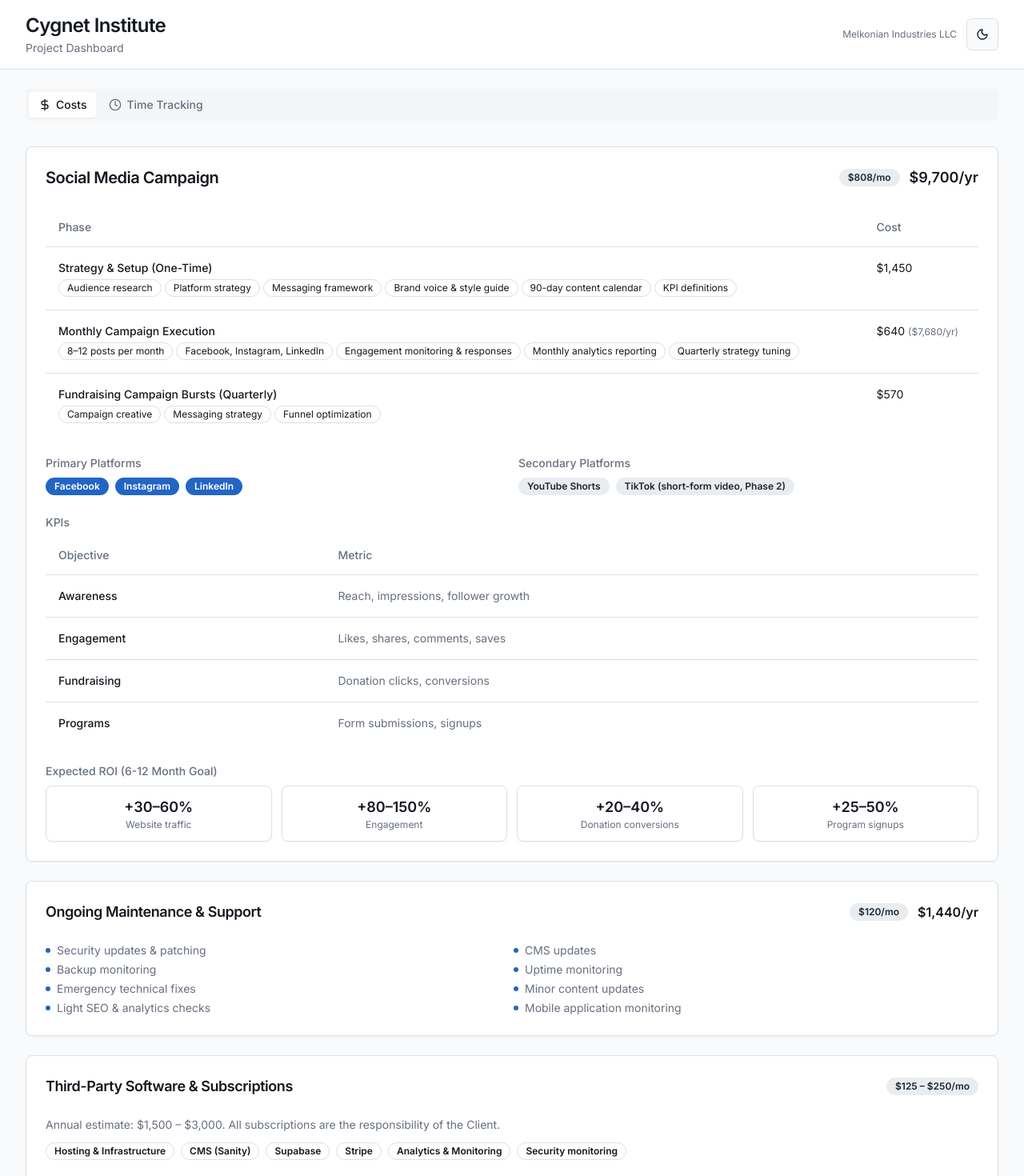
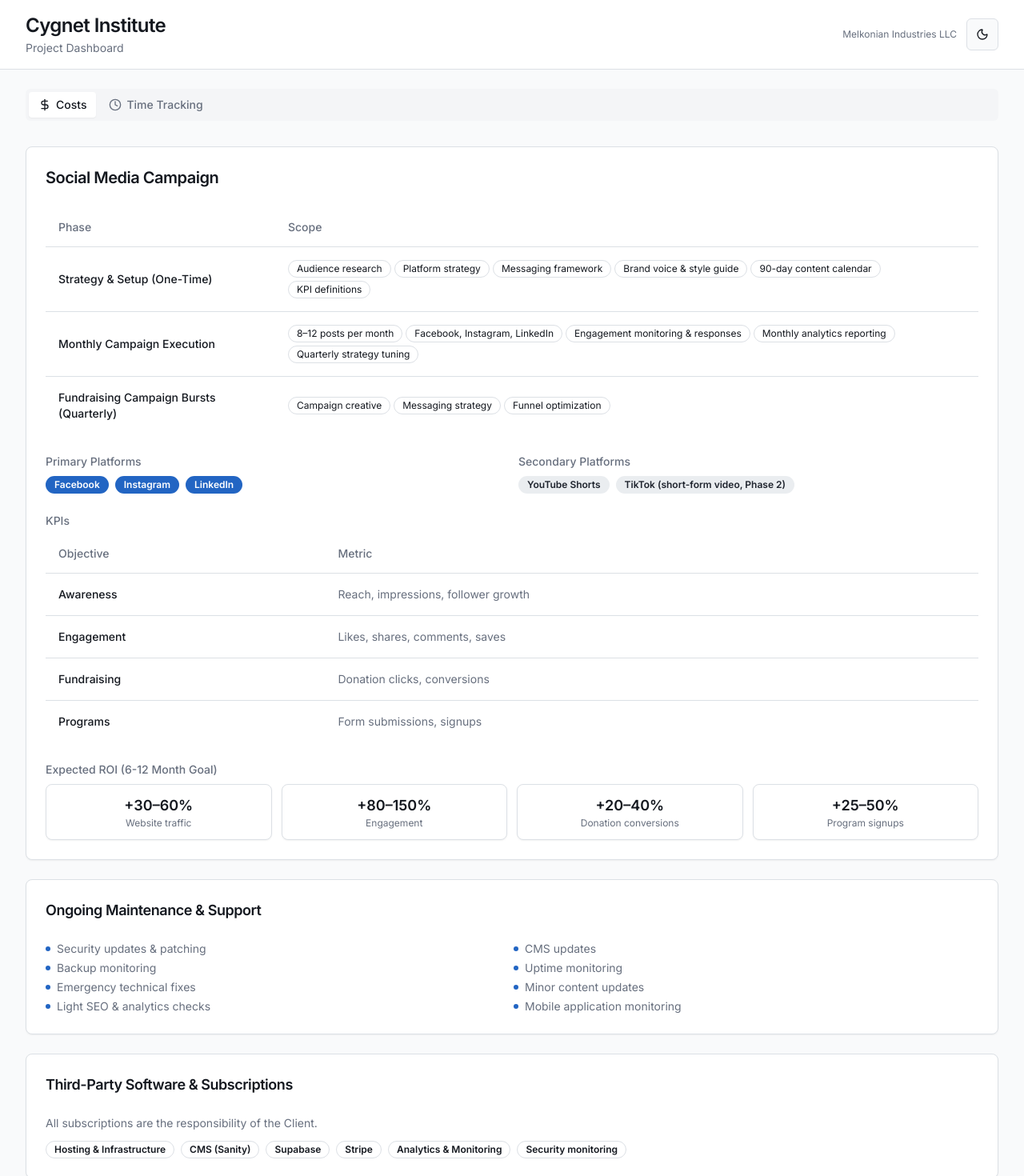
Before and after one commit to davemelk100/time-trackings, a Next.js app: page / in a window 1280 px wide. Shown: the top 1470 px of the page at 80% size. Built offline with nearby package versions, Linux system fonts and the light colour scheme.

Commit message:
refactor: remove all price references from key sections\n\nStrip currency badges, cost columns, and rate displays from\ncosts and time tracking sections.

```diff
--- a/components/costs-section.tsx
+++ b/components/costs-section.tsx
@@ -14,31 +14,13 @@ import {
   thirdPartyCosts,
 } from "@/lib/project-data"
 
-function formatCurrency(n: number) {
-  return new Intl.NumberFormat("en-US", {
-    style: "currency",
-    currency: "USD",
-    minimumFractionDigits: 0,
-  }).format(n)
-}
-
 export function CostsSection() {
   return (
     <div className="flex flex-col gap-6">
       {/* Social Media Campaign */}
       <Card>
         <CardHeader>
-          <div className="flex flex-col gap-2 sm:flex-row sm:items-center sm:justify-between">
           <CardTitle className="text-xl">Social Media Campaign</CardTitle>
-            <div className="flex items-center gap-3">
-              <Badge variant="secondary">
-                {formatCurrency(socialMediaCampaign.effectiveMonthly)}/mo
-              </Badge>
-              <span className="text-lg font-semibold">
-                {formatCurrency(socialMediaCampaign.totalAnnual)}/yr
-              </span>
-            </div>
-          </div>
         </CardHeader>
         <CardContent className="flex flex-col gap-6">
           {/* Phases */}
@@ -46,15 +28,16 @@ export function CostsSection() {
             <TableHeader>
               <TableRow>
                 <TableHead>Phase</TableHead>
-                <TableHead>Cost</TableHead>
+                <TableHead>Scope</TableHead>
               </TableRow>
             </TableHeader>
             <TableBody>
               {socialMediaCampaign.phases.map((p) => (
                 <TableRow key={p.name}>
                   <TableCell>
-                    <div className="flex flex-col gap-1">
                     <span className="font-medium">{p.name}</span>
+                  </TableCell>
+                  <TableCell>
                     <div className="flex flex-wrap gap-1">
                       {p.scope.map((s) => (
                         <Badge
@@ -66,15 +49,6 @@ export function CostsSection() {
                         </Badge>
                       ))}
                     </div>
-                    </div>
-                  </TableCell>
-                  <TableCell className="whitespace-nowrap align-top">
-                    {formatCurrency(p.cost)}
-                    {p.annualCost && (
-                      <span className="ml-1 text-xs text-muted-foreground">
-                        ({formatCurrency(p.annualCost)}/yr)
-                      </span>
-                    )}
                   </TableCell>
                 </TableRow>
               ))}
@@ -141,7 +115,7 @@ export function CostsSection() {
             </h4>
             <div className="flex flex-wrap gap-3">
               {socialMediaCampaign.expectedROI.map((r) => (
-                <Card key={r.metric} className="flex-1 min-w-[140px]">
+                <Card key={r.metric} className="min-w-[140px] flex-1">
                   <CardContent className="p-3 text-center">
                     <p className="text-lg font-semibold">{r.goal}</p>
                     <p className="text-xs text-muted-foreground">{r.metric}</p>
@@ -156,19 +130,9 @@ export function CostsSection() {
       {/* Maintenance */}
       <Card>
         <CardHeader>
-          <div className="flex flex-col gap-2 sm:flex-row sm:items-center sm:justify-between">
           <CardTitle className="text-lg">
             Ongoing Maintenance & Support
           </CardTitle>
-            <div className="flex items-center gap-3">
-              <Badge variant="secondary">
-                {formatCurrency(maintenance.monthlyFee)}/mo
-              </Badge>
-              <span className="font-semibold">
-                {formatCurrency(maintenance.annualFee)}/yr
-              </span>
-            </div>
-          </div>
         </CardHeader>
         <CardContent>
           <ul className="grid grid-cols-1 gap-1 sm:grid-cols-2">
@@ -185,26 +149,16 @@ export function CostsSection() {
         </CardContent>
       </Card>
 
-      {/* Third-Party Costs */}
+      {/* Third-Party Software */}
       <Card>
         <CardHeader>
-          <div className="flex flex-col gap-2 sm:flex-row sm:items-center sm:justify-between">
           <CardTitle className="text-lg">
             Third-Party Software & Subscriptions
           </CardTitle>
-            <div className="flex items-center gap-3">
-              <Badge variant="secondary">
-                {formatCurrency(thirdPartyCosts.monthlyRange.low)} –{" "}
-                {formatCurrency(thirdPartyCosts.monthlyRange.high)}/mo
-              </Badge>
-            </div>
-          </div>
         </CardHeader>
         <CardContent>
           <p className="mb-3 text-sm text-muted-foreground">
-            Annual estimate: {formatCurrency(thirdPartyCosts.annualRange.low)} –{" "}
-            {formatCurrency(thirdPartyCosts.annualRange.high)}. All subscriptions
-            are the responsibility of the Client.
+            All subscriptions are the responsibility of the Client.
           </p>
           <div className="flex flex-wrap gap-2">
             {thirdPartyCosts.categories.map((c) => (
--- a/components/time-tracking-section.tsx
+++ b/components/time-tracking-section.tsx
@@ -2,7 +2,6 @@
 
 import { useState, useEffect, useCallback } from "react"
 import { Card, CardContent, CardHeader, CardTitle } from "@/components/ui/card"
-import { Badge } from "@/components/ui/badge"
 import { Button } from "@/components/ui/button"
 import { Input } from "@/components/ui/input"
 import { Label } from "@/components/ui/label"
@@ -52,14 +51,6 @@ function saveEntries(entries: TimeEntry[]) {
   localStorage.setItem(STORAGE_KEY, JSON.stringify(entries))
 }
 
-function formatCurrency(n: number) {
-  return new Intl.NumberFormat("en-US", {
-    style: "currency",
-    currency: "USD",
-    minimumFractionDigits: 2,
-  }).format(n)
-}
-
 const emptyEntry: Omit<TimeEntry, "id"> = {
   date: "",
   timeRange: "",
@@ -87,7 +78,6 @@ export function TimeTrackingSection() {
   }, [])
 
   const totalHours = entries.reduce((sum, e) => sum + e.totalHours, 0)
-  const totalCost = totalHours * timeTrackingMeta.rate
 
   function openAdd() {
     setEditingEntry(null)
@@ -161,12 +151,6 @@ export function TimeTrackingSection() {
               </span>
             </div>
             <div className="flex flex-col gap-0.5">
-              <span className="text-xs text-muted-foreground">Rate</span>
-              <span className="text-sm font-medium">
-                ${timeTrackingMeta.rate}/hr
-              </span>
-            </div>
-            <div className="flex flex-col gap-0.5">
               <span className="text-xs text-muted-foreground">
                 Reporting Period
               </span>
@@ -179,7 +163,7 @@ export function TimeTrackingSection() {
       </Card>
 
       {/* Summary cards */}
-      <div className="grid grid-cols-1 gap-4 sm:grid-cols-3">
+      <div className="grid grid-cols-1 gap-4 sm:grid-cols-2">
         <Card>
           <CardContent className="p-4 text-center">
             <p className="text-2xl font-bold">{entries.length}</p>
@@ -190,14 +174,6 @@ export function TimeTrackingSection() {
           <CardContent className="p-4 text-center">
             <p className="text-2xl font-bold">{totalHours.toFixed(2)}</p>
             <p className="text-sm text-muted-foreground">Total Hours</p>
-          </CardContent>
-        </Card>
-        <Card>
-          <CardContent className="p-4 text-center">
-            <p className="text-2xl font-bold">{formatCurrency(totalCost)}</p>
-            <p className="text-sm text-muted-foreground">
-              Total Cost @ ${timeTrackingMeta.rate}/hr
-            </p>
           </CardContent>
         </Card>
       </div>
@@ -223,7 +199,7 @@ export function TimeTrackingSection() {
                     colSpan={6}
                     className="py-8 text-center text-muted-foreground"
                   >
-                    No time entries yet. Click "Add Entry" to start tracking.
+                    {"No time entries yet. Click \"Add Entry\" to start tracking."}
                   </TableCell>
                 </TableRow>
               ) : (
@@ -249,7 +225,7 @@ export function TimeTrackingSection() {
                       {entry.tasks}
                     </TableCell>
                     <TableCell className="max-w-[200px] text-sm text-muted-foreground">
-                      {entry.notes || "—"}
+                      {entry.notes || "\u2014"}
                     </TableCell>
                     <TableCell className="text-right">
                       <div className="flex items-center justify-end gap-1">
@@ -281,17 +257,12 @@ export function TimeTrackingSection() {
               <TableFooter>
                 <TableRow>
                   <TableCell colSpan={2} className="font-semibold">
-                    Totals
+                    Total
                   </TableCell>
                   <TableCell className="text-right font-mono font-semibold">
                     {totalHours.toFixed(2)}
                   </TableCell>
-                  <TableCell colSpan={2}>
-                    <Badge variant="secondary">
-                      {formatCurrency(totalCost)}
-                    </Badge>
-                  </TableCell>
-                  <TableCell />
+                  <TableCell colSpan={3} />
                 </TableRow>
               </TableFooter>
             )}
@@ -375,7 +346,10 @@ export function TimeTrackingSection() {
             <Button variant="outline" onClick={() => setDialogOpen(false)}>
               Cancel
             </Button>
-            <Button onClick={handleSave} disabled={!form.date || !form.totalHours}>
+            <Button
+              onClick={handleSave}
+              disabled={!form.date || !form.totalHours}
+            >
               {editingEntry ? "Save Changes" : "Add Entry"}
             </Button>
           </DialogFooter>
--- a/lib/project-data.ts
+++ b/lib/project-data.ts
@@ -407,7 +407,7 @@ export const defaultTimeEntries: TimeEntry[] = [
     timeRange: "3:30 - 6:45 PM, 8:00 - 9:25 PM",
     totalHours: 4.67,
     tasks: "Activated the Yoast SEO plugin. Ran SEO scans on pages. Made text and image updates based on SEO scan findings.",
-    notes: "$118.80 yearly subscription cost for Yoast SEO plugin",
+    notes: "Yoast SEO plugin activated",
   },
   {
     id: "2",
```
Lines whose indentation alone changed are shown as unchanged.
